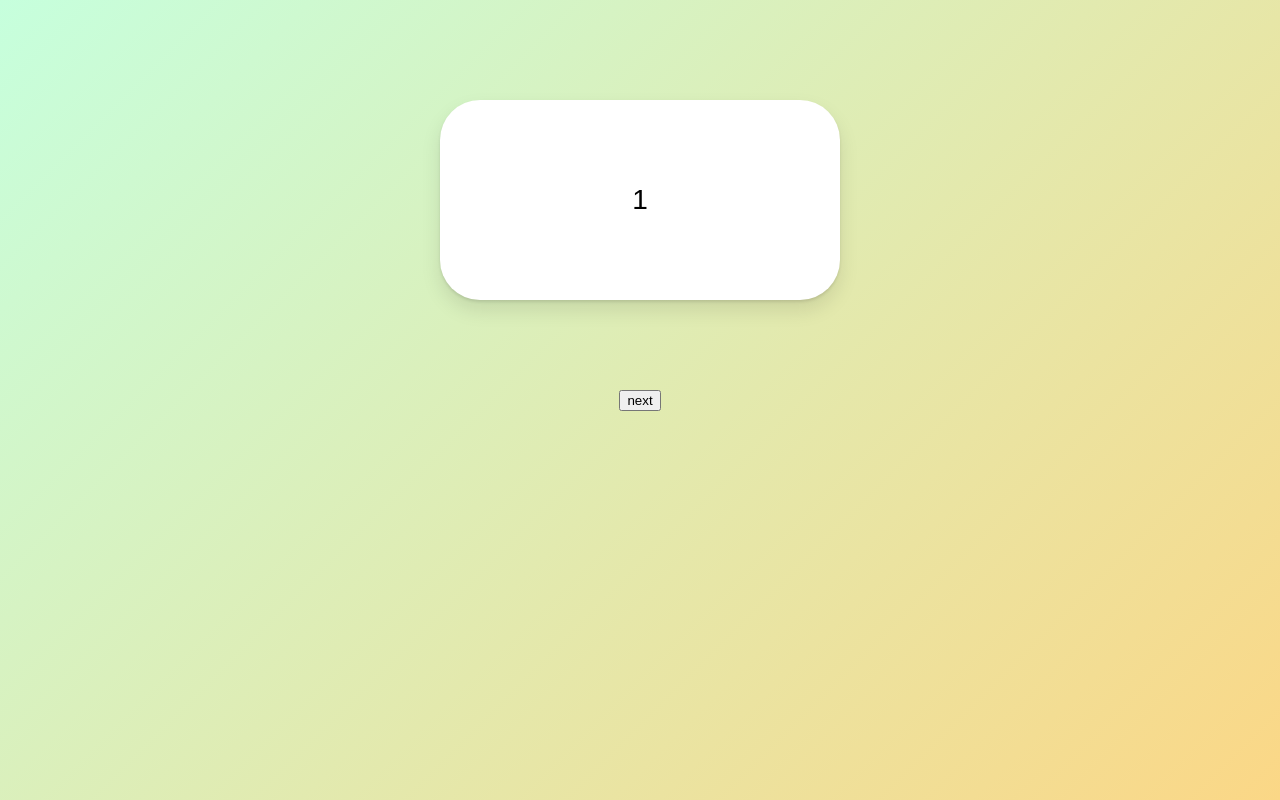
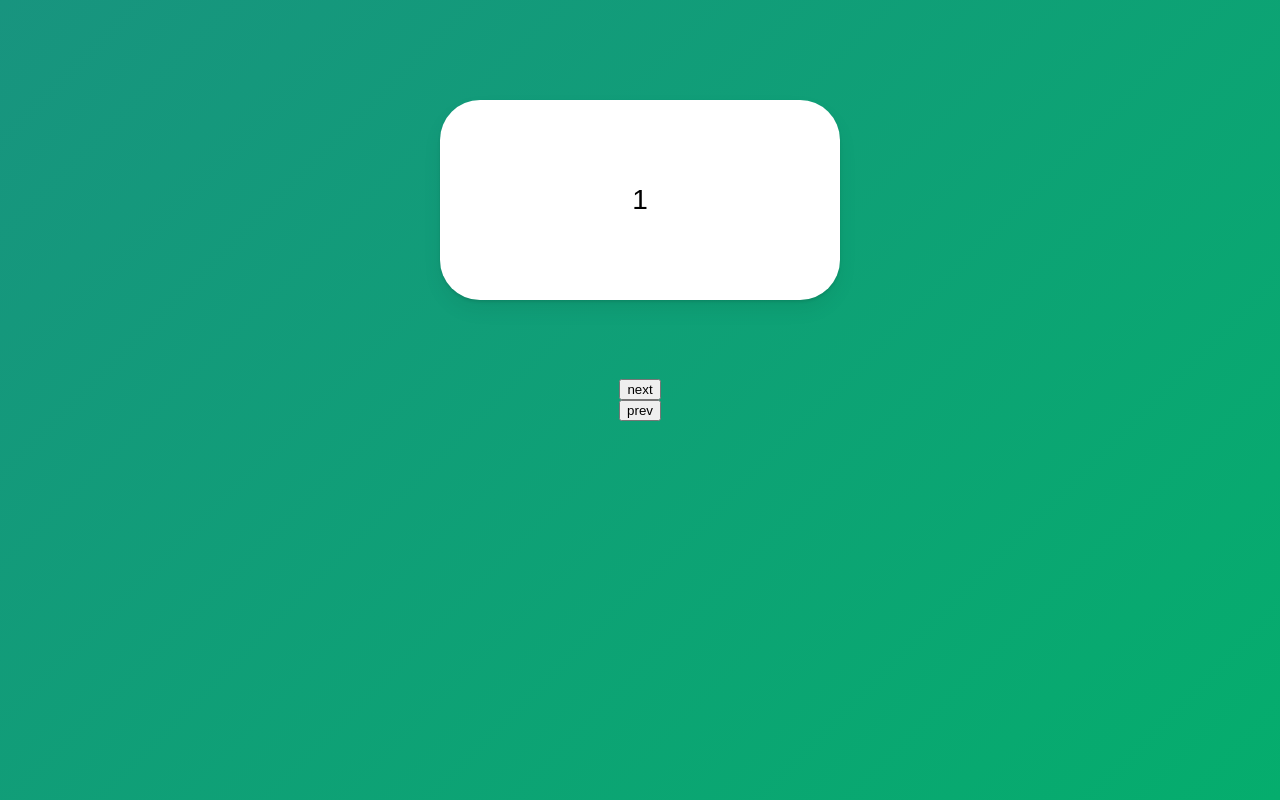
Before and after one commit to jw1011/framer-animation, a React (Create React App) app: page / in a window 1280 px wide. Built offline with nearby package versions, Linux system fonts and the light colour scheme.

Commit message:
slider part

```diff
--- a/src/App.tsx
+++ b/src/App.tsx
@@ -8,71 +8,76 @@
   display: flex;
   justify-content: center;
   align-items: center;
-  background: linear-gradient(135deg, rgb(198, 255, 221), rgb(251, 215, 134));
   flex-direction: column;
 `;
 
 const Box = styled(motion.div)`
+  width: 400px;
+  height: 200px;
+  background-color: rgba(255, 255, 255, 1);
+  border-radius: 40px;
   position: absolute;
   top: 100px;
-  width: 400px;
-  height: 200px;
-  border-radius: 40px;
-  background-color: white;
   display: flex;
   justify-content: center;
   align-items: center;
   font-size: 28px;
-  box-shadow: 0 2px 3px rgba(0, 0, 0, 0.1), 0 10px 20px rgba(0, 0, 0, 0.1);
+  box-shadow: 0 2px 3px rgba(0, 0, 0, 0.1), 0 10px 20px rgba(0, 0, 0, 0.06);
 `;
 
 const box = {
-  invisible: {
-    x: 500,
+  entry: (isBack: boolean) => ({
+    x: isBack ? -500 : 500,
     opacity: 0,
     scale: 0,
-  },
-  visible: {
+  }),
+  center: {
     x: 0,
     opacity: 1,
     scale: 1,
     transition: {
-      duration: 1,
+      duration: 0.3,
     },
   },
-  exit: {
-    x: -500,
+  exit: (isBack: boolean) => ({
+    x: isBack ? 500 : -500,
     opacity: 0,
     scale: 0,
-    transition: {
-      duration: 1,
-    },
-  },
+    transition: { duration: 0.3 },
+  }),
 };
 
 function App() {
   const [visible, setVisible] = useState(1);
-  const nextPlease = () => setVisible((prev) => (prev === 10 ? 10 : prev + 1));
+  const [back, setBack] = useState(false);
+  const nextPlease = () => {
+    setBack(false);
+    setVisible((prev) => (prev === 10 ? 10 : prev + 1));
+  };
+  const prevPlease = () => {
+    setBack(true);
+    setVisible((prev) => (prev === 1 ? 1 : prev - 1));
+  };
   return (
     <Wrapper>
-      <AnimatePresence>
-        {[1, 2, 3, 4, 5, 6, 7, 8, 9, 10].map((i) =>
-          i === visible ? (
-            <Box
-              variants={box}
-              initial="invisible"
-              animate="visible"
-              exit="exit"
-              key={i}
-            >
-              {i}
-            </Box>
-          ) : null
-        )}
+      <AnimatePresence custom={back} mode="wait">
+        <Box
+          custom={back}
+          variants={box}
+          initial="entry"
+          animate="center"
+          exit="exit"
+          key={visible}
+        >
+          {visible}
+        </Box>
       </AnimatePresence>
       <button onClick={nextPlease}>next</button>
+      <button onClick={prevPlease}>prev</button>
     </Wrapper>
   );
 }
 
 export default App;
+
+// https://www.framer.com/motion/animate-presence/###mode
```
